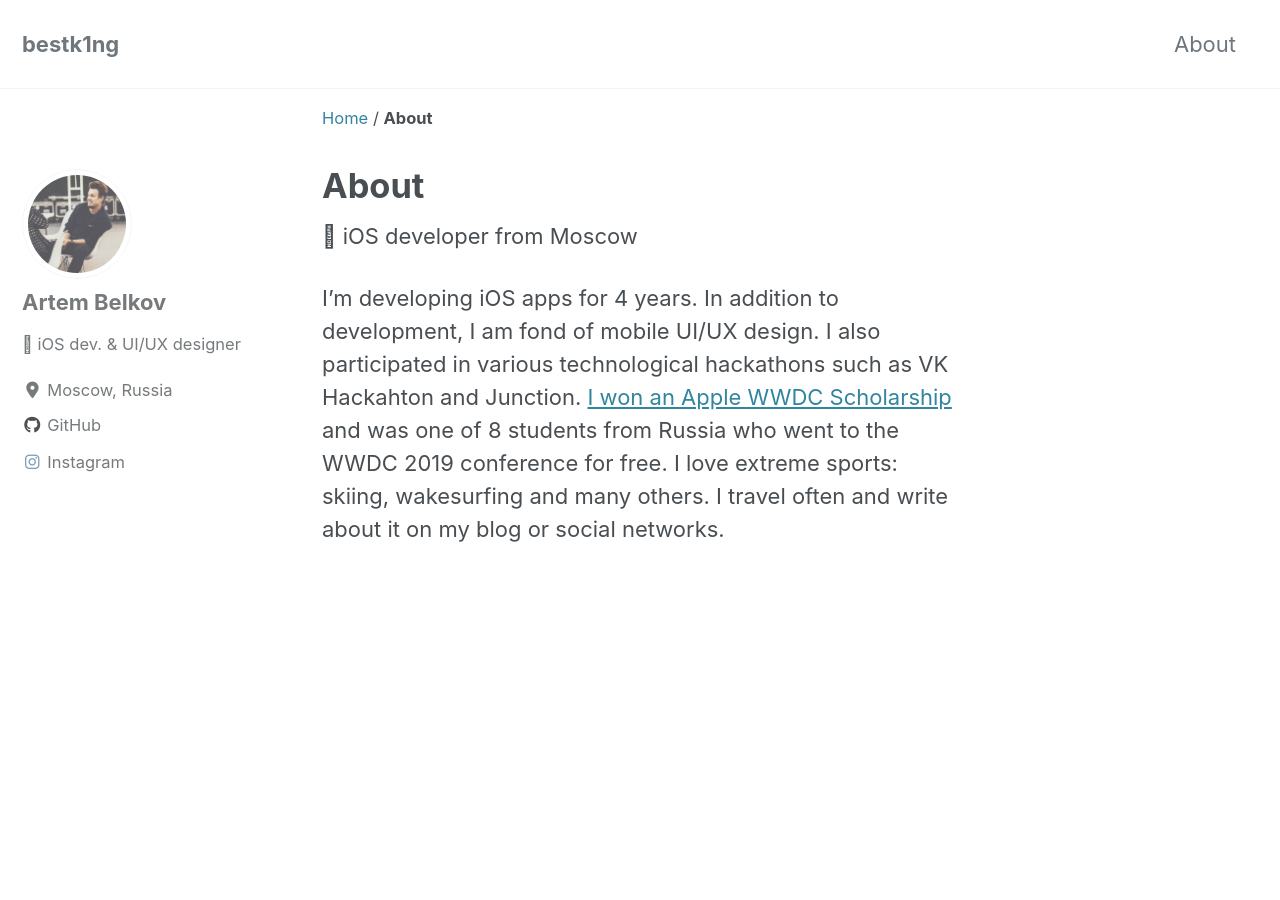
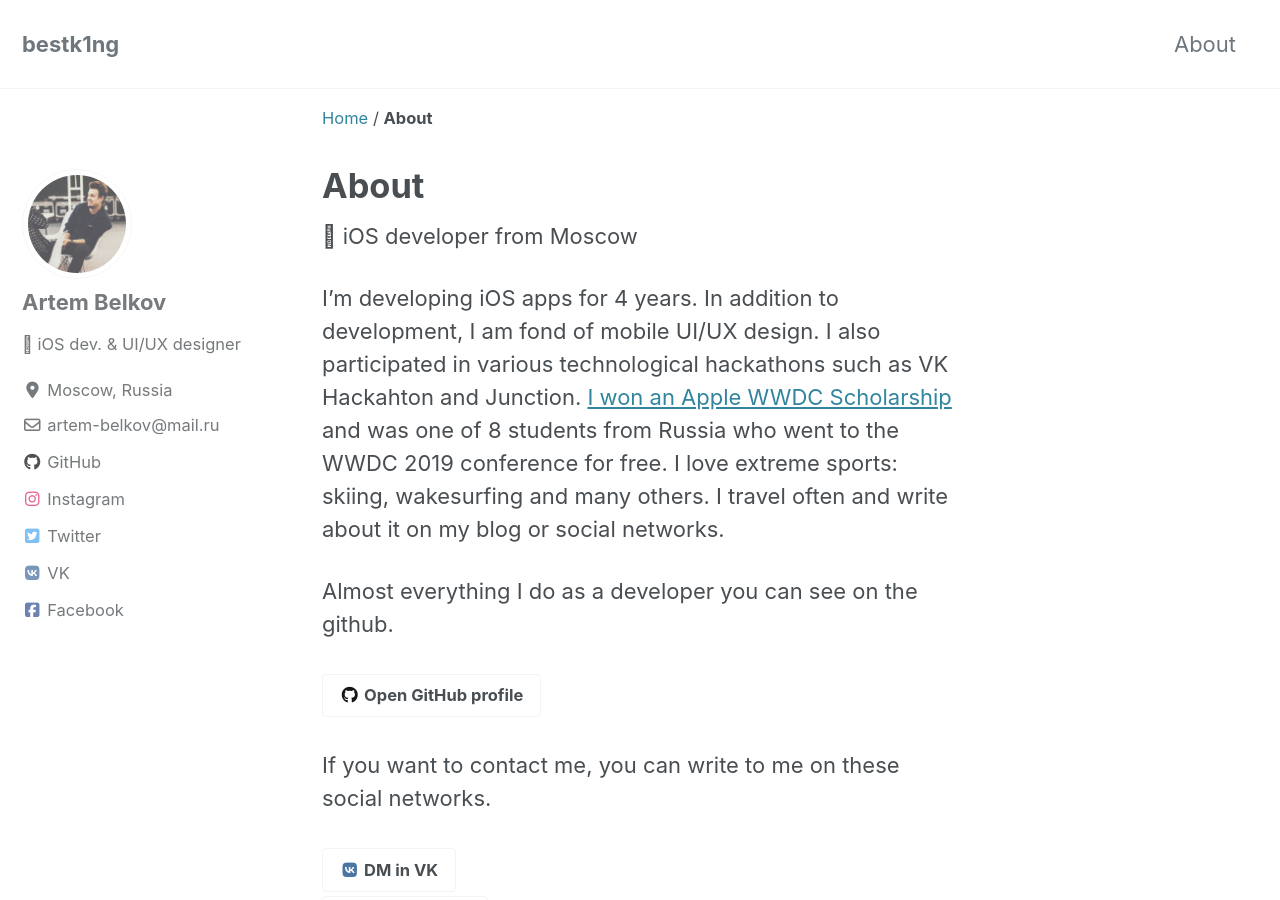
Before and after one commit to bestK1ngArthur/bestK1ngArthur.github.io, a Jekyll site: the page built from about.md, in a window 1280 px wide and 900 px high. Built offline with Jekyll 4.4.1, drawn with Linux system fonts in a browser that asks for light colours; cached includes are drawn as plain includes; nearby versions of some CDN libraries; some of the changed text lies outside the part shown.

Commit message:
Alpha about page

```diff
--- a/_config.yml
+++ b/_config.yml
@@ -182,10 +182,9 @@
 
 
 # Outputting
-permalink: /:categories/:title/
+permalink: /:title/
 paginate: 5 # amount of posts to show
 paginate_path: /page:num/
-timezone: # https://en.wikipedia.org/wiki/List_of_tz_database_time_zones
 
 
 # Plugins (previously gems:)
--- a/_sass/minimal-mistakes/_utilities.scss
+++ b/_sass/minimal-mistakes/_utilities.scss
@@ -324,6 +324,10 @@
   .fa-xing-square {
     color: $xing-color;
   }
+
+  .fa-vk {
+    color: $vk-color;
+  }
 }
 
 /*
--- a/_sass/minimal-mistakes/_variables.scss
+++ b/_sass/minimal-mistakes/_variables.scss
@@ -85,7 +85,7 @@
 $foursquare-color: #0072b1 !default;
 $github-color: #171516 !default;
 $gitlab-color: #e24329 !default;
-$instagram-color: #517fa4 !default;
+$instagram-color: #E1306C !default;
 $keybase-color: #ef7639 !default;
 $lastfm-color: #d51007 !default;
 $linkedin-color: #007bb6 !default;
@@ -101,6 +101,7 @@
 $vine-color: #00bf8f !default;
 $youtube-color: #bb0000 !default;
 $xing-color: #006567 !default;
+$vk-color: #4c75a3 !default;
 
 /* links */
 $link-color: mix(#000, $info-color, 15%) !default;
--- a/about.md
+++ b/about.md
@@ -8,3 +8,46 @@
  iOS developer from Moscow
 
 I'm developing iOS apps for 4 years. In addition to development, I am fond of mobile UI/UX design. I also participated in various technological hackathons such as VK Hackahton and Junction. <a target="_blank" href="https://www.rbth.com/science-and-tech/330454-wwdc-apple-russia-winners">I won an Apple WWDC Scholarship</a> and was one of 8 students from Russia who went to the WWDC 2019 conference for free. I love extreme sports: skiing, wakesurfing and many others. I travel often and write about it on my blog or social networks.
+
+Almost everything I do as a developer you can see on the github.
+<br><br>
+<a href="https://github.com/bestk1ngarthur" class="btn btn--inverse social-icons">
+    <i class="fab fa-fw fa-github" aria-hidden="true"></i> Open GitHub profile
+</a>
+
+If you want to contact me, you can write to me on these social networks.
+<br><br>
+<a href="https://vk.com/write81399783" class="btn btn--inverse social-icons">
+    <i class="fab fa-fw fa-vk" aria-hidden="true"></i> DM in VK
+</a>
+<br>
+<a href="https://twitter.com/messages/compose?recipient_id=bestK1ngArthur" class="btn btn--inverse social-icons">
+    <i class="fab fa-fw fa-twitter" aria-hidden="true"></i> DM in Twitter
+</a>
+<br>
+<a href="https://m.me/bestK1ngArthur" class="btn btn--inverse social-icons">
+    <i class="fab fa-fw fa-facebook" aria-hidden="true"></i> DM in Facebook
+</a>
+
+**Warning** If you are a recruiter, please write to me by [mail](mailto:artem-belkov@mail.ru), and not to social networks. Thanks;)
+{: .notice--warning}
+
+If you want to follow my travels or just everyday life, subscribe to Instagram.
+<br><br>
+<a href="https://www.instagram.com/bestK1ngArthur" class="btn btn--inverse social-icons">
+    <i class="fab fa-fw fa-instagram" aria-hidden="true"></i> Subscribe to Instagram
+</a>
+
+### 💼 Work
+
+| May 2017 - October 2019 | **Mail.ru Group** | iOS Developer
+| December 2019 - P.T. | **?** | iOS Developer |
+
+### 🎓 Education
+
+| 2015 - 2019 | **Bauman Moscow State University** | Bachelor of Computer Science
+| 2019 - P.T. | **Bauman Moscow State University** | Master of Computer Science |
+
+### 🔗 Media about me
+<li><a target="_blank" href="https://www.rbth.com/science-and-tech/330454-wwdc-apple-russia-winners">Russia Beyond — 8 computer geniuses from Russia who won a trip to the Apple WWDC conference</a></li>
+<li><a target="_blank" href="https://vc.ru/68258">vc.ru — Восемь студентов из России, которых Apple пригласила на WWDC</a></li>
--- a/index.html
+++ b/index.html
@@ -5,7 +5,6 @@
 
 
 <h3 class="archive__subtitle">{{ site.data.ui-text[site.locale].instagram }}</h3>
-<br>
 <!-- LightWidget WIDGET -->
 <script src="https://cdn.lightwidget.com/widgets/lightwidget.js"></script><iframe src="https://cdn.lightwidget.com/widgets/3bdc2961887d5a30838ab1d503e36bd8.html" scrolling="no" allowtransparency="true" class="lightwidget-widget" style="width:94%;border:0;overflow:hidden;"></iframe>
 <br><br>
```
Also changed, not shown: _data/authors.yml (+13 -1 lines).
